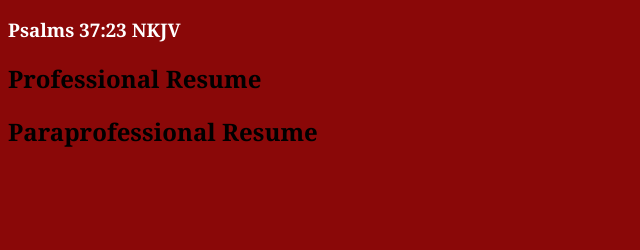
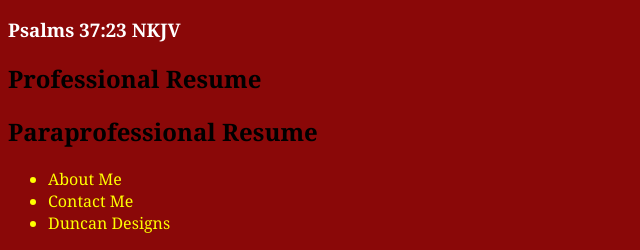
Before and after one commit to soniaeld/soniaeld.github.io, a plain HTML site: page index.html in a window 1280 px wide. Shown: the part 775-1025 px from the top of the page, without its empty margins (0-640 px from the left). Before the commit the page ends 943 px from the top, so only its background shows below. Drawn offline with Linux system fonts and the light colour scheme.

Commit message:
Added footer back to HTML

```diff
--- a/index.html
+++ b/index.html
@@ -16,6 +16,16 @@
 <section>
 	<h1>Professional Resume</h1>
 	<h2>Paraprofessional Resume</h2>
+
 </section>
+<footer>
+	<nav>
+			<ul>
+				<li>About Me</li>
+				<li>Contact Me</li>
+				<li>Duncan Designs</li>
+			</ul>
+		</nav>
+</footer>
 </body>
 </html>
```
